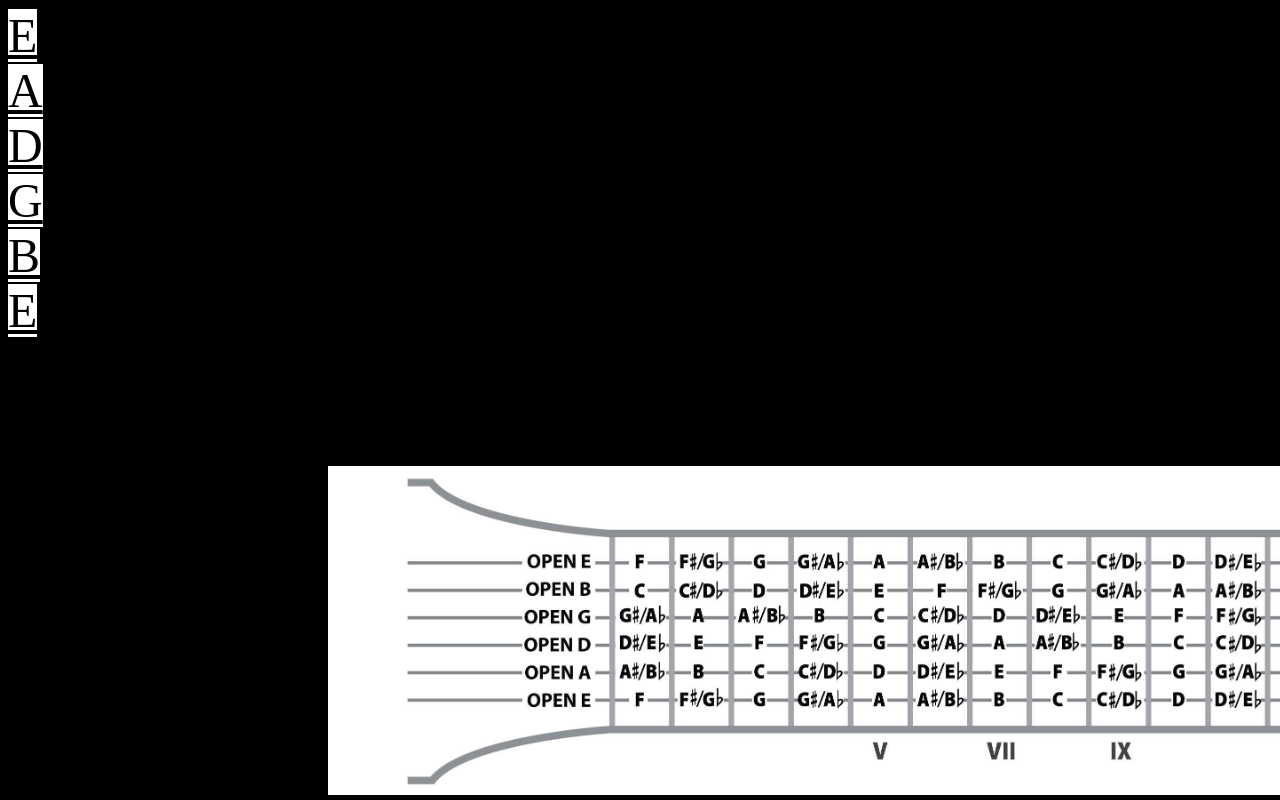
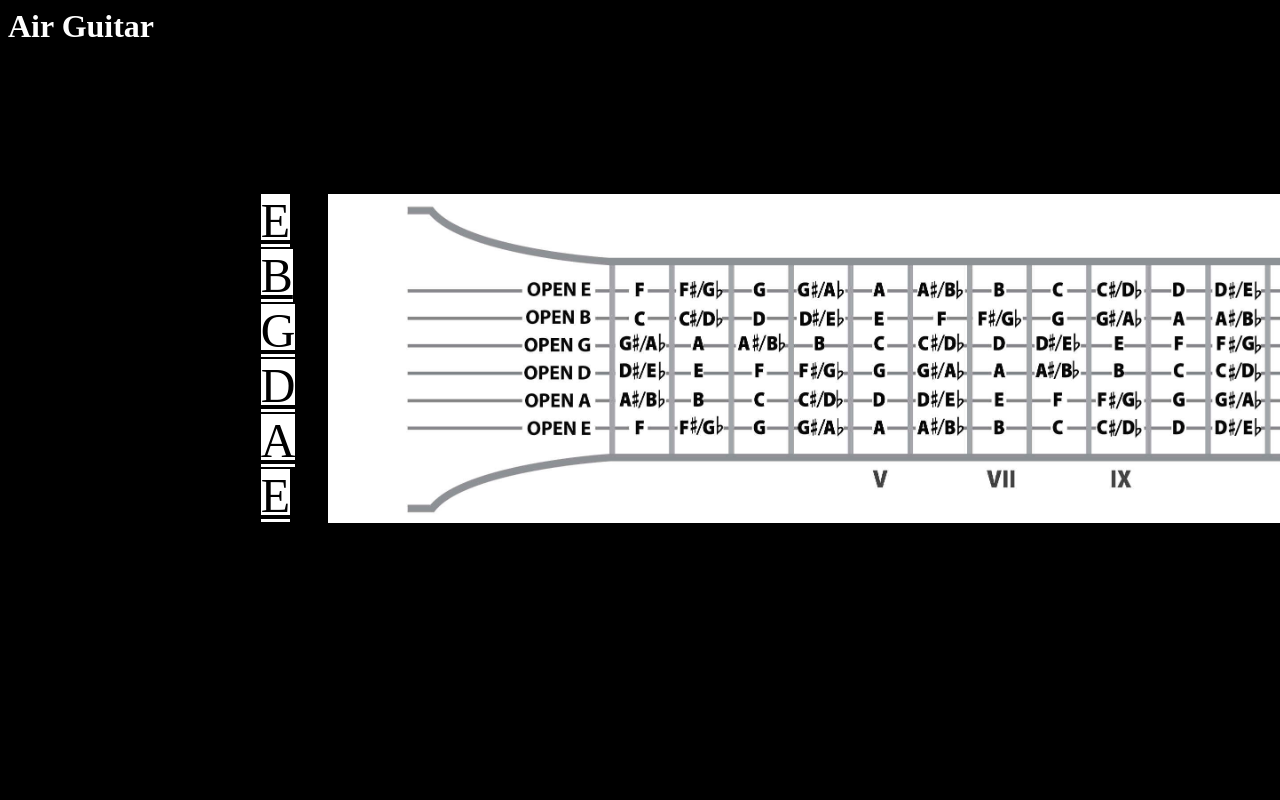
Before and after one commit to Darkslayer0905/Project-3, a plain HTML site: page index.html in a window 1280 px wide. Drawn offline with Linux system fonts and the light colour scheme.

Commit message:
Added H1 & reordered buttons

```diff
--- a/index.html
+++ b/index.html
@@ -13,30 +13,33 @@
 
 <body>
 
+<h1>Air Guitar</h1>
+
+  <div>
+        <img id="Fretboard" src="Images/fretboard.jpg">
+   </div>
+
+
 <div class="MenuBar">
   <div>
-  <a href="#" class="LowE">E</a>
+  <a href="#" class="HighE">E</a>
+  </div>
+  <div>
+  <a href="#" class="B">B</a>
+  </div>
+  <div>
+  <a href="#" class="G">G</a>
+  </div>
+  <div>
+  <a href="#" class="D">D</a>
   </div>
   <div>
   <a href="#" class="A">A</a>
   </div>
   <div>
-  <a href="#" class="D">D</a>
-  </div>
-  <div>
-  <a href="#" class="G">G</a>
-  </div>
-  <div>
-  <a href="#" class="B">B</a>
-  </div>
-  <div>
-    <a href="#" class="HighE">E</a>
+    <a href="#" class="LowE">E</a>
   </div>
 </div>
-
-<div>
-      <img id="Fretboard" src="Images/fretboard.jpg">
- </div>
 
 
 
--- a/main.less
+++ b/main.less
@@ -3,6 +3,12 @@
 
 body{
   background-color: black;
+}
+
+h1{
+  z-index: 2;
+  color: white;
+  margin-left: auto;
 }
 
 #Fretboard{
@@ -11,6 +17,7 @@ body{
   margin-left: 25%;
   margin-right: auto;
   margin-top: 5%;
+  z-index: 1;
 }
 
 a{
@@ -19,6 +26,11 @@ a{
   color: black;
 }
 
+.MenuBar{
+  position: relative;
+  margin-left: 20%;
+  padding-top: 5%;
+}
 
 a:hover {
   opacity: 0.7;
@@ -41,7 +53,6 @@ a:active {
 //width breakpoints
 @media screen and (min-width:300px) {
 
-
     .page-container{
       width: 80%;
     }
@@ -49,6 +60,10 @@ a:active {
 }
 
 @media screen and (min-width:500px) {
+
+  .MenuBar{
+    padding-top: 10%;
+  }
 
   a{
     font-size: 2em;
```
Also changed, not shown: css/main.css, 1 other file.
